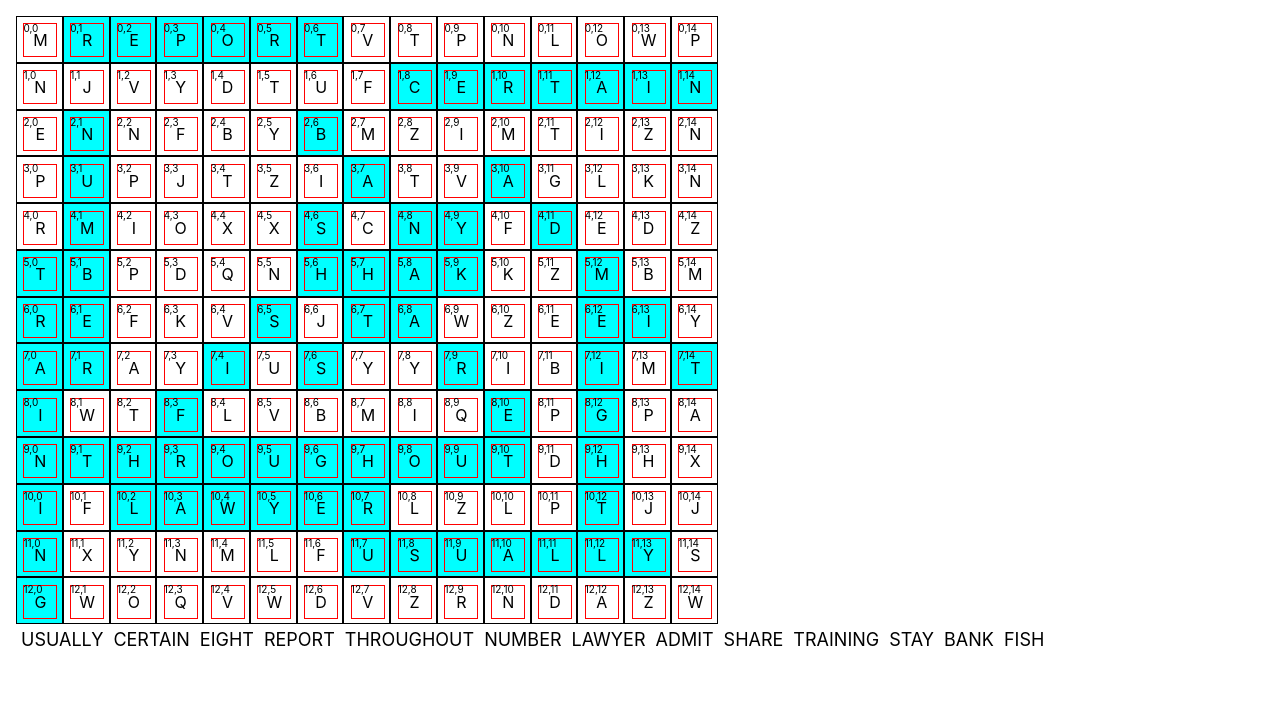
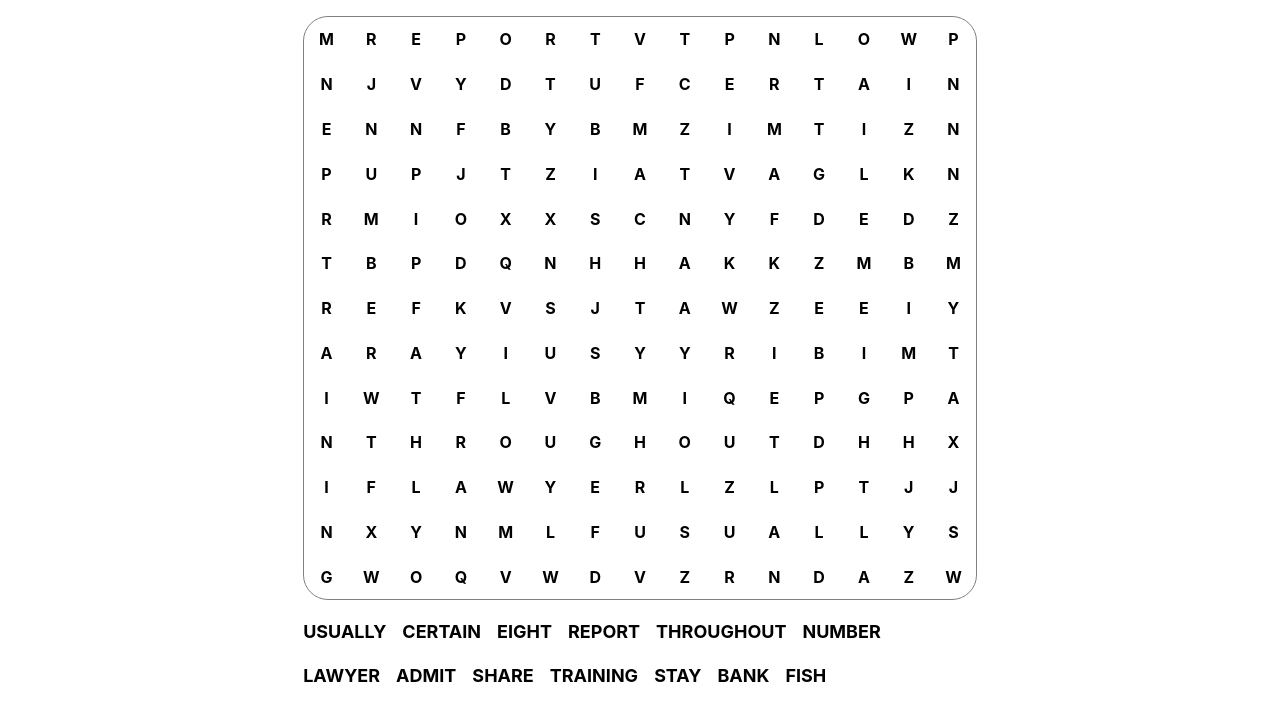
Before and after one commit to aacar947/word-search-puzzle, a React (Create React App) app: page / in a window 1280 px wide. Shown: the top 720 px of the page. Built offline with nearby package versions, Linux system fonts and the light colour scheme.

Commit message:
refine styling for improved user interface

```diff
--- a/package.json
+++ b/package.json
@@ -10,6 +10,9 @@
     "react-dom": "^18.2.0",
     "react-scripts": "5.0.1",
     "web-vitals": "^2.1.4"
+  },
+  "devDependencies": {
+    "@babel/plugin-proposal-private-property-in-object": "^7.21.11"
   },
   "scripts": {
     "start": "react-scripts start",
--- a/src/App.css
+++ b/src/App.css
@@ -1,14 +1,39 @@
+#gameboard {
+  display: flex;
+  flex-direction: column;
+  flex-wrap: nowrap;
+  padding: 1rem;
+  min-width: min-content;
+  justify-content: center;
+  align-items: center;
+}
+
+#gameboard-center {
+  display: flex;
+  flex-direction: column;
+  align-items: center;
+  max-width: min-content;
+}
+
+#table-wrapper {
+  border: 1px solid gray;
+  border-radius: 25px;
+  overflow: hidden;
+}
+
 .table td {
-  border: 1px solid black;
-  margin: 0;
-  width: 2rem;
+  min-width: 2rem;
+  min-height: 2rem;
   height: 2rem;
   padding: 0.4rem;
   text-align: center;
   vertical-align: middle;
   overflow: hidden;
+  position: relative;
   display: inline-block;
-  position: relative;
+  overflow: hidden;
+  word-wrap: break-word;
+  border-collapse: collapse;
 }
 .table td p {
   margin-top: auto;
@@ -19,6 +44,7 @@
   justify-content: center;
   align-items: center;
   text-transform: uppercase;
+  font-weight: bold;
 }
 .debug {
   position: absolute;
@@ -30,6 +56,8 @@
 .table {
   border-collapse: collapse;
   user-select: none;
+  table-layout: fixed;
+  text-wrap: nowrap;
 }
 
 .selected {
@@ -49,16 +77,19 @@ td.found {
 .wordlist {
   display: flex;
   flex-wrap: wrap;
+  margin-top: 1rem;
 }
 
 .wordlist > p {
-  margin: 5px;
+  margin-right: 1rem;
+  margin-top: 5px;
   font-size: large;
   text-transform: uppercase;
+  font-weight: bold;
 }
 .wordlist > p.found {
   text-decoration: line-through;
-  color: rgb(84, 84, 84);
+  color: rgb(124, 124, 124);
 }
 
 .word-letter {
--- a/src/App.jsx
+++ b/src/App.jsx
@@ -1,9 +1,10 @@
 import './App.css';
-import Table from './components/Table';
+import Gameboard from './components/Gameboard';
+
 function App() {
   return (
     <div className='App'>
-      <Table></Table>
+      <Gameboard />
     </div>
   );
 }
--- /dev/null
+++ b/src/components/Gameboard.jsx
@@ -0,0 +1,12 @@
+import React from 'react';
+import Table from './Table';
+
+export default function Gameboard() {
+  return (
+    <div id='gameboard'>
+      <div id='gameboard-center'>
+        <Table />
+      </div>
+    </div>
+  );
+}
--- a/src/components/Table.jsx
+++ b/src/components/Table.jsx
@@ -1,13 +1,12 @@
 import React, { useEffect, useLayoutEffect, useRef, useState } from 'react';
 import createPuzzle from '../utils/createPuzzle';
 import WordList from './WordList';
-import { getByDisplayValue } from '@testing-library/react';
 
 export default function Table() {
   const [mouseDown, setMouseDown] = useState(false);
   const [selection, setSelection] = useState([]);
   const [table, setTable] = useState([]);
-  const [debugMode, setDebugMode] = useState(true);
+  const [debugMode, setDebugMode] = useState(false);
   const [wordlist, setWordlist] = useState([]);
   const tableRef = useRef({});
   const [size, setSize] = useState({ h: 13, w: 15 });
@@ -16,7 +15,7 @@ export default function Table() {
     const [_table, _wordlist] = createPuzzle(size.h, size.w, 40);
     setTable(_table);
     setWordlist(_wordlist);
-  }, []);
+  }, [size]);
 
   // mark selections
   useEffect(() => {
@@ -126,7 +125,8 @@ export default function Table() {
   };
 
   return (
-    <div style={{ display: 'flex', flexDirection: 'column', flexWrap: 'nowrap', padding: '1rem' }}>
+    <>
+      <div id='table-wrapper'>
         <table onMouseLeave={onMouseLeave} onMouseDown={onMouseDown} onMouseUp={onMouseUp} className='table'>
           <tbody>
             {table.map((row, i) => {
@@ -159,7 +159,8 @@ export default function Table() {
             })}
           </tbody>
         </table>
+      </div>
       <WordList wordlist={wordlist}></WordList>
-    </div>
+    </>
   );
 }
```
Lines whose indentation alone changed are shown as unchanged.
